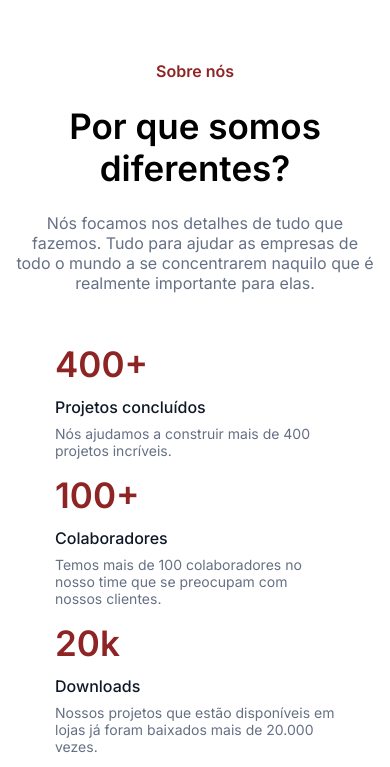
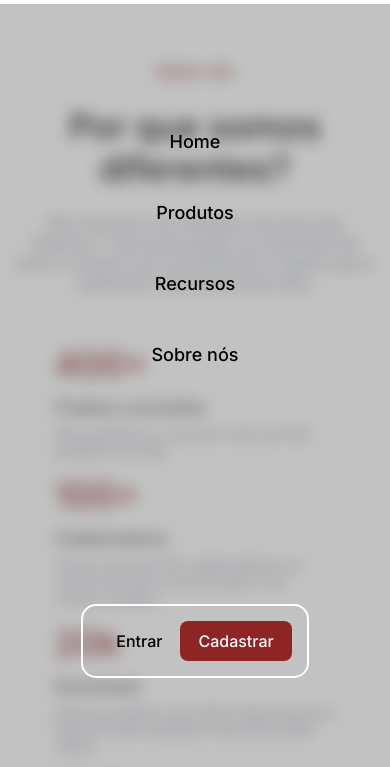
Before and after one commit to danielbgmg/7DaysOfCode, a plain HTML site: page index.html in a window 390 px wide. Both pictures are taken after a click on the element 360 px from the left and 32 px from the top of the page. Shown: the part 54-821 px from the top of the page. Drawn offline with nearby package versions, Linux system fonts and the light colour scheme.

Commit message:
style: Estilizar o menu mobile.

```diff
--- a/responsive.css
+++ b/responsive.css
@@ -35,26 +35,48 @@
         flex-direction: column;
         justify-content: space-around;
         background-color: rgba(128, 128, 128, 0.484);
-        backdrop-filter: blur(4px);
+        backdrop-filter: blur(8px);
         position: fixed;
         top: 58px;
         right: 0;
         bottom: 0;
         height: calc(100vh - 58px);
         width: 100%;
+        font-size: 1.8rem;
     }
-    .c-header__nav .open {
+    .c-header__nav.open {
         display: flex;
     }
 
-    .c-header__nav .c-header__navlist {
+    .c-header__navlist {
         flex-direction: column;
         align-items: center;
+        gap: 20px;
         width: 100%;
     }
 
-    .c-header__nav .c-header__navlist a {
+    .c-header__navlist a {
         color: var(--text-color-secondary);
+        cursor: pointer;
+        padding: 15px 30px;
+        display: block;
+    }
+    .c-header__navlist li:hover {
+        background-color: var(--main-color);
+        transition: 500ms all;
+        border-radius: 10px;
+
+    }
+
+    .c-header__navlist a:hover {
+        color: #fff;
+        transition: 500ms all;
+    }
+
+    .c-header__buttons {
+        border: 2px solid white;
+        padding: 15px;
+        border-radius: 15px;
     }
 
     .overflow {
```
